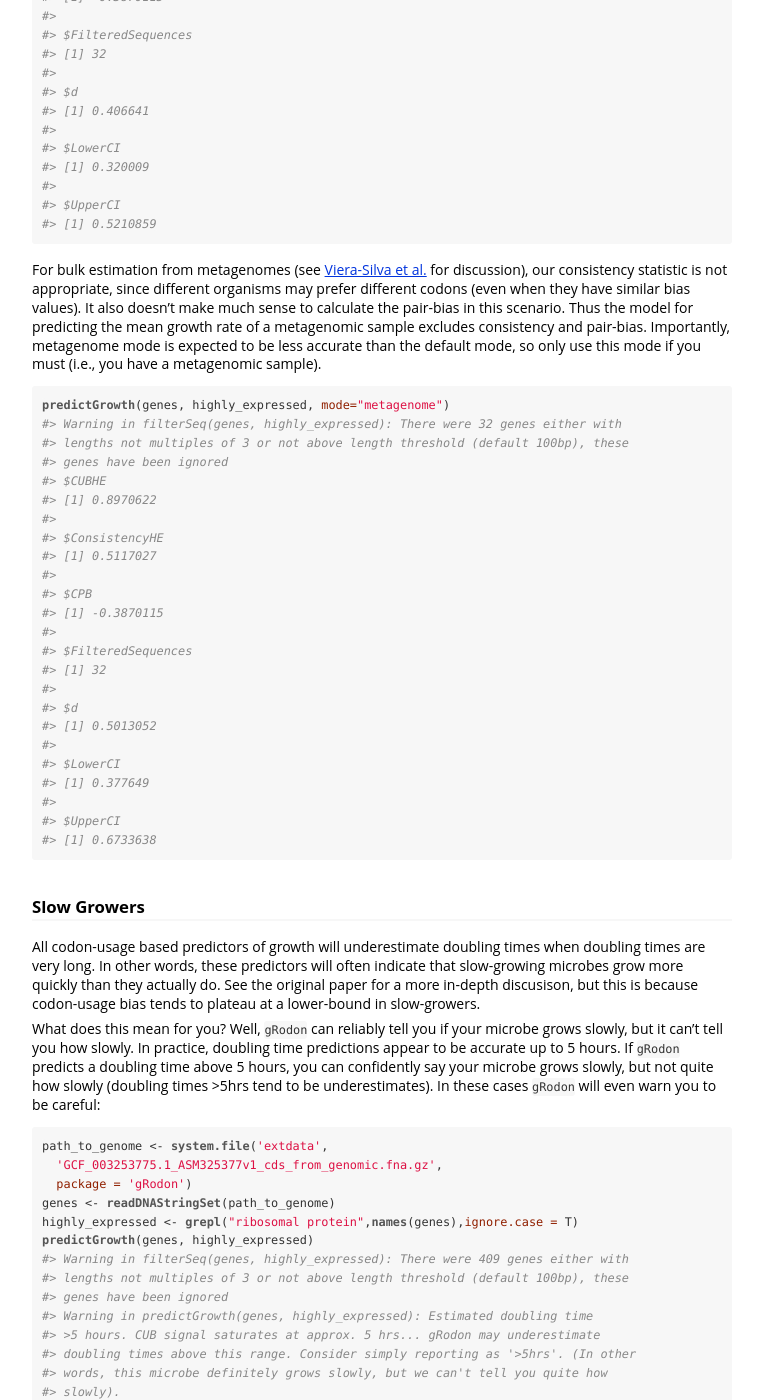
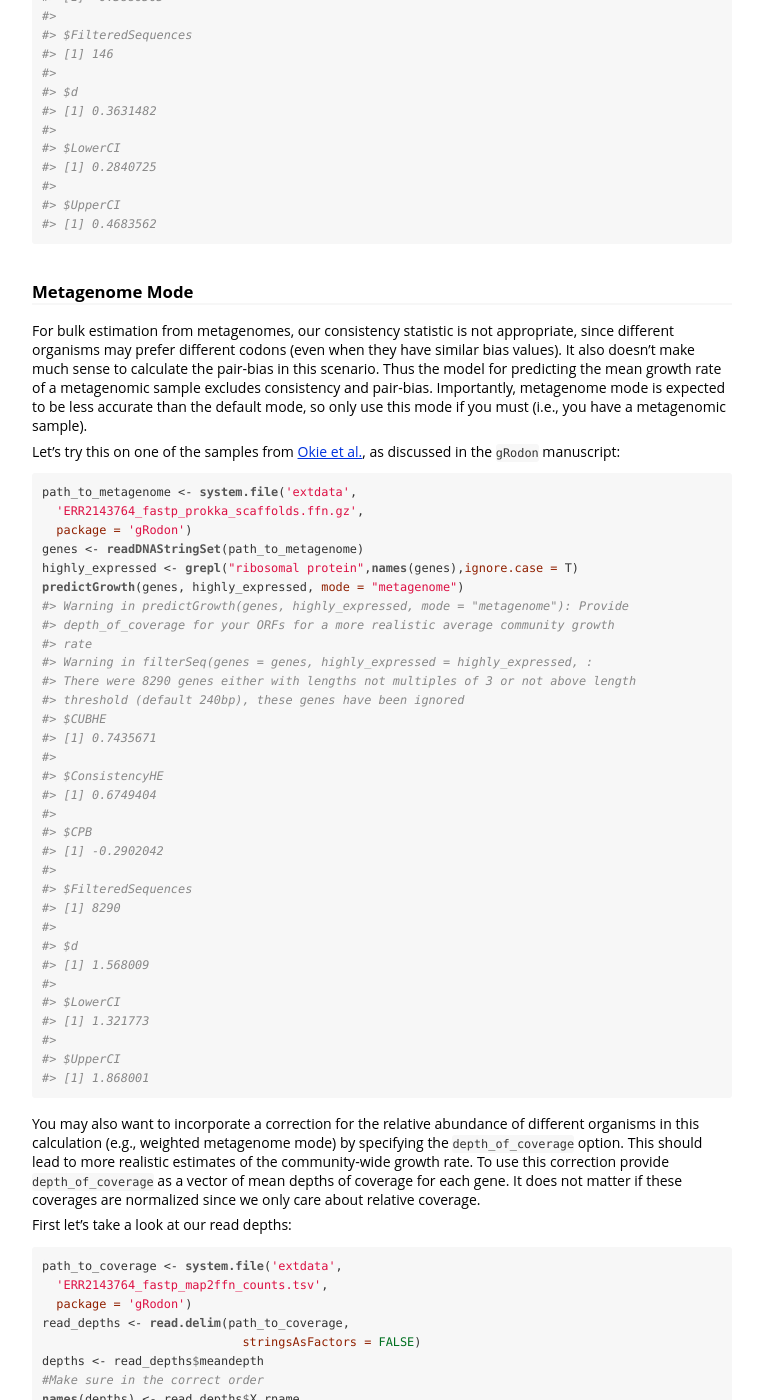
Before and after one commit to jlw-ecoevo/jlw-ecoevo.github.io, a Jekyll site: the page gRodon-vignette.html, which Jekyll copies as it is, in a window 1280 px wide and 1400 px high, scrolled down 2442 px. Shown: the whole window, without its empty margins (258-1018 px from the left). Built offline with Jekyll 4.4.1, drawn with Linux system fonts in a browser that asks for light colours; some of the changed text lies outside the part shown.

Commit message:
new vignette gRodon

```diff
--- a/gRodon-vignette.html
+++ b/gRodon-vignette.html
@@ -123,34 +123,34 @@
 <div class="sourceCode"><pre class="sourceCode r"><code class="sourceCode r">highly_expressed &lt;-<span class="st"> </span><span class="kw">grepl</span>(<span class="st">&quot;ribosomal protein&quot;</span>,<span class="kw">names</span>(genes),<span class="dt">ignore.case =</span> T)</code></pre></div>
 <p>And now we are ready to predict the growth rate of <em>S. pyogenes</em> M1.</p>
 <div class="sourceCode"><pre class="sourceCode r"><code class="sourceCode r"><span class="kw">predictGrowth</span>(genes, highly_expressed)
-<span class="co">#&gt; Warning in filterSeq(genes, highly_expressed): There were 32 genes either with</span>
-<span class="co">#&gt; lengths not multiples of 3 or not above length threshold (default 100bp), these</span>
-<span class="co">#&gt; genes have been ignored</span>
+<span class="co">#&gt; Warning in filterSeq(genes = genes, highly_expressed = highly_expressed, :</span>
+<span class="co">#&gt; There were 146 genes either with lengths not multiples of 3 or not above length</span>
+<span class="co">#&gt; threshold (default 240bp), these genes have been ignored</span>
 <span class="co">#&gt; $CUBHE</span>
-<span class="co">#&gt; [1] 0.8970622</span>
+<span class="co">#&gt; [1] 0.9148924</span>
 <span class="co">#&gt; </span>
 <span class="co">#&gt; $ConsistencyHE</span>
-<span class="co">#&gt; [1] 0.5117027</span>
+<span class="co">#&gt; [1] 0.5062119</span>
 <span class="co">#&gt; </span>
 <span class="co">#&gt; $CPB</span>
-<span class="co">#&gt; [1] -0.3870115</span>
+<span class="co">#&gt; [1] -0.3886505</span>
 <span class="co">#&gt; </span>
 <span class="co">#&gt; $FilteredSequences</span>
-<span class="co">#&gt; [1] 32</span>
+<span class="co">#&gt; [1] 146</span>
 <span class="co">#&gt; </span>
 <span class="co">#&gt; $d</span>
-<span class="co">#&gt; [1] 0.3382878</span>
+<span class="co">#&gt; [1] 0.2987448</span>
 <span class="co">#&gt; </span>
 <span class="co">#&gt; $LowerCI</span>
-<span class="co">#&gt; [1] 0.2690099</span>
+<span class="co">#&gt; [1] 0.2349466</span>
 <span class="co">#&gt; </span>
 <span class="co">#&gt; $UpperCI</span>
-<span class="co">#&gt; [1] 0.4286843</span></code></pre></div>
+<span class="co">#&gt; [1] 0.3830901</span></code></pre></div>
 <p>The warning at the top is letting you know that there were a number of genes in your fasta that either weren’t a length multiple of three, or were under the length threshold of 100bp where estimates of bias will be unreliable. Don’t worry about this unless the number of filtered genes is very high compared to the total number of genes in your file. We expect some genes to typically get filtered.</p>
 <p>The output contains several (hopefully) useful quantities:</p>
 <ul>
 <li><code>$CUBHE</code> is the codon usage bias of the highly expressed genes relative to the genomic background</li>
-<li><code>#ConsistencyHE</code> is the codon usage bias of the highly expressed genes relative to the all highly expressed genes</li>
+<li><code>$ConsistencyHE</code> is the codon usage bias of the highly expressed genes relative to the all highly expressed genes</li>
 <li><code>$CPB</code> is the genome-wide codon pair bias</li>
 <li><code>$FilteredSequences</code> is the number of sequences filtered due to length</li>
 <li><code>$d</code> is the estimated doubling time from <code>gRodon</code>. This is, presumably, what you came here for</li>
@@ -166,59 +166,115 @@
 </li>
 <li>Predicting the growth rate of a psychrophile or thermophile</li>
 </ul>
-<div id="partial-and-metagenome-modes" class="section level3">
-<h3>Partial and Metagenome Modes</h3>
+<div id="partial-mode" class="section level3">
+<h3>Partial Mode</h3>
 <p>What if you don’t have a nice, complete genome … can you still use <code>gRodon</code>? Yes, you can, though you may want to use either “partial” or “metagenome” mode.</p>
 <p>When your genome is incomplete, you may have insufficient data to accurately estimate the codon pair bias (since there are many possible codon pairs). In this case you can set <code>gRodon</code> to “partial” mode, which excludes pair-bias from the prediction. This is probably a good choice when working with incomplete SAGs and MAGs. The expected decrease in accuracy is quite small (see original <code>gRodon</code> paper).</p>
 <div class="sourceCode"><pre class="sourceCode r"><code class="sourceCode r"><span class="kw">predictGrowth</span>(genes, highly_expressed, <span class="dt">mode=</span><span class="st">&quot;partial&quot;</span>)
-<span class="co">#&gt; Warning in filterSeq(genes, highly_expressed): There were 32 genes either with</span>
-<span class="co">#&gt; lengths not multiples of 3 or not above length threshold (default 100bp), these</span>
-<span class="co">#&gt; genes have been ignored</span>
+<span class="co">#&gt; Warning in filterSeq(genes = genes, highly_expressed = highly_expressed, :</span>
+<span class="co">#&gt; There were 146 genes either with lengths not multiples of 3 or not above length</span>
+<span class="co">#&gt; threshold (default 240bp), these genes have been ignored</span>
 <span class="co">#&gt; $CUBHE</span>
-<span class="co">#&gt; [1] 0.8970622</span>
+<span class="co">#&gt; [1] 0.9148924</span>
 <span class="co">#&gt; </span>
 <span class="co">#&gt; $ConsistencyHE</span>
-<span class="co">#&gt; [1] 0.5117027</span>
+<span class="co">#&gt; [1] 0.5062119</span>
 <span class="co">#&gt; </span>
 <span class="co">#&gt; $CPB</span>
-<span class="co">#&gt; [1] -0.3870115</span>
+<span class="co">#&gt; [1] -0.3886505</span>
 <span class="co">#&gt; </span>
 <span class="co">#&gt; $FilteredSequences</span>
-<span class="co">#&gt; [1] 32</span>
+<span class="co">#&gt; [1] 146</span>
 <span class="co">#&gt; </span>
 <span class="co">#&gt; $d</span>
-<span class="co">#&gt; [1] 0.406641</span>
+<span class="co">#&gt; [1] 0.3631482</span>
 <span class="co">#&gt; </span>
 <span class="co">#&gt; $LowerCI</span>
-<span class="co">#&gt; [1] 0.320009</span>
+<span class="co">#&gt; [1] 0.2840725</span>
 <span class="co">#&gt; </span>
 <span class="co">#&gt; $UpperCI</span>
-<span class="co">#&gt; [1] 0.5210859</span></code></pre></div>
-<p>For bulk estimation from metagenomes (see <a href="https://doi.org/10.1371/journal.pgen.1000808">Viera-Silva et al.</a> for discussion), our consistency statistic is not appropriate, since different organisms may prefer different codons (even when they have similar bias values). It also doesn’t make much sense to calculate the pair-bias in this scenario. Thus the model for predicting the mean growth rate of a metagenomic sample excludes consistency and pair-bias. Importantly, metagenome mode is expected to be less accurate than the default mode, so only use this mode if you must (i.e., you have a metagenomic sample).</p>
-<div class="sourceCode"><pre class="sourceCode r"><code class="sourceCode r"><span class="kw">predictGrowth</span>(genes, highly_expressed, <span class="dt">mode=</span><span class="st">&quot;metagenome&quot;</span>)
-<span class="co">#&gt; Warning in filterSeq(genes, highly_expressed): There were 32 genes either with</span>
-<span class="co">#&gt; lengths not multiples of 3 or not above length threshold (default 100bp), these</span>
-<span class="co">#&gt; genes have been ignored</span>
+<span class="co">#&gt; [1] 0.4683562</span></code></pre></div>
+</div>
+<div id="metagenome-mode" class="section level3">
+<h3>Metagenome Mode</h3>
+<p>For bulk estimation from metagenomes, our consistency statistic is not appropriate, since different organisms may prefer different codons (even when they have similar bias values). It also doesn’t make much sense to calculate the pair-bias in this scenario. Thus the model for predicting the mean growth rate of a metagenomic sample excludes consistency and pair-bias. Importantly, metagenome mode is expected to be less accurate than the default mode, so only use this mode if you must (i.e., you have a metagenomic sample).</p>
+<p>Let’s try this on one of the samples from <a href="https://doi.org/10.7554/eLife.49816">Okie et al.</a>, as discussed in the <code>gRodon</code> manuscript:</p>
+<div class="sourceCode"><pre class="sourceCode r"><code class="sourceCode r">path_to_metagenome &lt;-<span class="st"> </span><span class="kw">system.file</span>(<span class="st">'extdata'</span>,
+  <span class="st">'ERR2143764_fastp_prokka_scaffolds.ffn.gz'</span>,
+  <span class="dt">package =</span> <span class="st">'gRodon'</span>)
+genes &lt;-<span class="st"> </span><span class="kw">readDNAStringSet</span>(path_to_metagenome)
+highly_expressed &lt;-<span class="st"> </span><span class="kw">grepl</span>(<span class="st">&quot;ribosomal protein&quot;</span>,<span class="kw">names</span>(genes),<span class="dt">ignore.case =</span> T)
+<span class="kw">predictGrowth</span>(genes, highly_expressed, <span class="dt">mode =</span> <span class="st">&quot;metagenome&quot;</span>)
+<span class="co">#&gt; Warning in predictGrowth(genes, highly_expressed, mode = &quot;metagenome&quot;): Provide</span>
+<span class="co">#&gt; depth_of_coverage for your ORFs for a more realistic average community growth</span>
+<span class="co">#&gt; rate</span>
+<span class="co">#&gt; Warning in filterSeq(genes = genes, highly_expressed = highly_expressed, :</span>
+<span class="co">#&gt; There were 8290 genes either with lengths not multiples of 3 or not above length</span>
+<span class="co">#&gt; threshold (default 240bp), these genes have been ignored</span>
 <span class="co">#&gt; $CUBHE</span>
-<span class="co">#&gt; [1] 0.8970622</span>
+<span class="co">#&gt; [1] 0.7435671</span>
 <span class="co">#&gt; </span>
 <span class="co">#&gt; $ConsistencyHE</span>
-<span class="co">#&gt; [1] 0.5117027</span>
+<span class="co">#&gt; [1] 0.6749404</span>
 <span class="co">#&gt; </span>
 <span class="co">#&gt; $CPB</span>
-<span class="co">#&gt; [1] -0.3870115</span>
+<span class="co">#&gt; [1] -0.2902042</span>
 <span class="co">#&gt; </span>
 <span class="co">#&gt; $FilteredSequences</span>
-<span class="co">#&gt; [1] 32</span>
+<span class="co">#&gt; [1] 8290</span>
 <span class="co">#&gt; </span>
 <span class="co">#&gt; $d</span>
-<span class="co">#&gt; [1] 0.5013052</span>
+<span class="co">#&gt; [1] 1.568009</span>
 <span class="co">#&gt; </span>
 <span class="co">#&gt; $LowerCI</span>
-<span class="co">#&gt; [1] 0.377649</span>
+<span class="co">#&gt; [1] 1.321773</span>
 <span class="co">#&gt; </span>
 <span class="co">#&gt; $UpperCI</span>
-<span class="co">#&gt; [1] 0.6733638</span></code></pre></div>
+<span class="co">#&gt; [1] 1.868001</span></code></pre></div>
+<p>You may also want to incorporate a correction for the relative abundance of different organisms in this calculation (e.g., weighted metagenome mode) by specifying the <code>depth_of_coverage</code> option. This should lead to more realistic estimates of the community-wide growth rate. To use this correction provide <code>depth_of_coverage</code> as a vector of mean depths of coverage for each gene. It does not matter if these coverages are normalized since we only care about relative coverage.</p>
+<p>First let’s take a look at our read depths:</p>
+<div class="sourceCode"><pre class="sourceCode r"><code class="sourceCode r">path_to_coverage &lt;-<span class="st"> </span><span class="kw">system.file</span>(<span class="st">'extdata'</span>,
+  <span class="st">'ERR2143764_fastp_map2ffn_counts.tsv'</span>,
+  <span class="dt">package =</span> <span class="st">'gRodon'</span>)
+read_depths &lt;-<span class="st"> </span><span class="kw">read.delim</span>(path_to_coverage,
+                            <span class="dt">stringsAsFactors =</span> <span class="ot">FALSE</span>)
+depths &lt;-<span class="st"> </span>read_depths<span class="op">$</span>meandepth
+<span class="co">#Make sure in the correct order</span>
+<span class="kw">names</span>(depths) &lt;-<span class="st"> </span>read_depths<span class="op">$</span>X.rname
+depth_of_coverage &lt;-<span class="st"> </span>depths[<span class="kw">gsub</span>(<span class="st">&quot; .*&quot;</span>, <span class="st">&quot;&quot;</span>, <span class="kw">names</span>(genes))]
+<span class="kw">head</span>(depth_of_coverage)
+<span class="co">#&gt; PNFGHFNJ_00001 PNFGHFNJ_00002 PNFGHFNJ_00003 PNFGHFNJ_00004 PNFGHFNJ_00005 </span>
+<span class="co">#&gt;        19.3492        35.1459        32.5432        28.4502        27.3811 </span>
+<span class="co">#&gt; PNFGHFNJ_00006 </span>
+<span class="co">#&gt;        29.4147</span></code></pre></div>
+<p>And now let’s run weighted metagenome mode:</p>
+<div class="sourceCode"><pre class="sourceCode r"><code class="sourceCode r"><span class="kw">predictGrowth</span>(genes,
+              highly_expressed,
+              <span class="dt">mode =</span> <span class="st">&quot;metagenome&quot;</span>,
+              <span class="dt">depth_of_coverage =</span> depth_of_coverage)
+<span class="co">#&gt; Warning in filterSeq(genes = genes, highly_expressed = highly_expressed, :</span>
+<span class="co">#&gt; There were 8290 genes either with lengths not multiples of 3 or not above length</span>
+<span class="co">#&gt; threshold (default 240bp), these genes have been ignored</span>
+<span class="co">#&gt; $CUBHE</span>
+<span class="co">#&gt; [1] 0.6999671</span>
+<span class="co">#&gt; </span>
+<span class="co">#&gt; $ConsistencyHE</span>
+<span class="co">#&gt; [1] NA</span>
+<span class="co">#&gt; </span>
+<span class="co">#&gt; $CPB</span>
+<span class="co">#&gt; [1] NA</span>
+<span class="co">#&gt; </span>
+<span class="co">#&gt; $FilteredSequences</span>
+<span class="co">#&gt; [1] 8290</span>
+<span class="co">#&gt; </span>
+<span class="co">#&gt; $d</span>
+<span class="co">#&gt; [1] 2.16715</span>
+<span class="co">#&gt; </span>
+<span class="co">#&gt; $LowerCI</span>
+<span class="co">#&gt; [1] 1.847755</span>
+<span class="co">#&gt; </span>
+<span class="co">#&gt; $UpperCI</span>
+<span class="co">#&gt; [1] 2.55112</span></code></pre></div>
 </div>
 <div id="slow-growers" class="section level3">
 <h3>Slow Growers</h3>
@@ -230,71 +286,71 @@
 genes &lt;-<span class="st"> </span><span class="kw">readDNAStringSet</span>(path_to_genome)
 highly_expressed &lt;-<span class="st"> </span><span class="kw">grepl</span>(<span class="st">&quot;ribosomal protein&quot;</span>,<span class="kw">names</span>(genes),<span class="dt">ignore.case =</span> T)
 <span class="kw">predictGrowth</span>(genes, highly_expressed)
-<span class="co">#&gt; Warning in filterSeq(genes, highly_expressed): There were 409 genes either with</span>
-<span class="co">#&gt; lengths not multiples of 3 or not above length threshold (default 100bp), these</span>
-<span class="co">#&gt; genes have been ignored</span>
+<span class="co">#&gt; Warning in filterSeq(genes = genes, highly_expressed = highly_expressed, :</span>
+<span class="co">#&gt; There were 780 genes either with lengths not multiples of 3 or not above length</span>
+<span class="co">#&gt; threshold (default 240bp), these genes have been ignored</span>
 <span class="co">#&gt; Warning in predictGrowth(genes, highly_expressed): Estimated doubling time</span>
 <span class="co">#&gt; &gt;5 hours. CUB signal saturates at approx. 5 hrs... gRodon may underestimate</span>
 <span class="co">#&gt; doubling times above this range. Consider simply reporting as '&gt;5hrs'. (In other</span>
 <span class="co">#&gt; words, this microbe definitely grows slowly, but we can't tell you quite how</span>
 <span class="co">#&gt; slowly).</span>
 <span class="co">#&gt; $CUBHE</span>
-<span class="co">#&gt; [1] 0.6052228</span>
+<span class="co">#&gt; [1] 0.5980514</span>
 <span class="co">#&gt; </span>
 <span class="co">#&gt; $ConsistencyHE</span>
-<span class="co">#&gt; [1] 0.5816346</span>
+<span class="co">#&gt; [1] 0.5630458</span>
 <span class="co">#&gt; </span>
 <span class="co">#&gt; $CPB</span>
-<span class="co">#&gt; [1] -0.3334126</span>
+<span class="co">#&gt; [1] -0.3347875</span>
 <span class="co">#&gt; </span>
 <span class="co">#&gt; $FilteredSequences</span>
-<span class="co">#&gt; [1] 409</span>
+<span class="co">#&gt; [1] 780</span>
 <span class="co">#&gt; </span>
 <span class="co">#&gt; $d</span>
-<span class="co">#&gt; [1] 27.10237</span>
+<span class="co">#&gt; [1] 19.21814</span>
 <span class="co">#&gt; </span>
 <span class="co">#&gt; $LowerCI</span>
-<span class="co">#&gt; [1] 17.30429</span>
+<span class="co">#&gt; [1] 13.00419</span>
 <span class="co">#&gt; </span>
 <span class="co">#&gt; $UpperCI</span>
-<span class="co">#&gt; [1] 43.75888</span></code></pre></div>
+<span class="co">#&gt; [1] 29.05757</span></code></pre></div>
 <p>The example above is for a <em>Mycobacterium leprae</em> genome. This organism has a doubling time around 240 hours. So we are off by an order of magnitude, but still well within the “slow grower” range.</p>
 </div>
 <div id="psychrophiles-and-thermophiles" class="section level3">
 <h3>Psychrophiles and Thermophiles</h3>
 <p><a href="https://doi.org/10.1371/journal.pgen.1000808">Viera-Silva et al.</a> showed that codon-usage based growth estimators are sensitive to growth temperature. Thermophiles and psychrophiles showed consistently higher/lower growth rates respectively. We included a temperature correstion factor in <code>gRodon</code> to account for this. We caution that this correction is based on only 31 extremophile species, and that <code>gRodon</code> has primarily been validated on mesophilic organisms.</p>
 <div class="sourceCode"><pre class="sourceCode r"><code class="sourceCode r"><span class="kw">predictGrowth</span>(genes, highly_expressed, <span class="dt">temperature =</span> <span class="dv">33</span>)
-<span class="co">#&gt; Warning in filterSeq(genes, highly_expressed): There were 409 genes either with</span>
-<span class="co">#&gt; lengths not multiples of 3 or not above length threshold (default 100bp), these</span>
-<span class="co">#&gt; genes have been ignored</span>
+<span class="co">#&gt; Warning in filterSeq(genes = genes, highly_expressed = highly_expressed, :</span>
+<span class="co">#&gt; There were 780 genes either with lengths not multiples of 3 or not above length</span>
+<span class="co">#&gt; threshold (default 240bp), these genes have been ignored</span>
 <span class="co">#&gt; Warning in predictGrowth(genes, highly_expressed, temperature = 33): Estimated</span>
 <span class="co">#&gt; doubling time &gt;5 hours. CUB signal saturates at approx. 5 hrs... gRodon may</span>
 <span class="co">#&gt; underestimate doubling times above this range. Consider simply reporting as</span>
 <span class="co">#&gt; '&gt;5hrs'. (In other words, this microbe definitely grows slowly, but we can't</span>
 <span class="co">#&gt; tell you quite how slowly).</span>
 <span class="co">#&gt; $CUBHE</span>
-<span class="co">#&gt; [1] 0.6052228</span>
+<span class="co">#&gt; [1] 0.5980514</span>
 <span class="co">#&gt; </span>
 <span class="co">#&gt; $ConsistencyHE</span>
-<span class="co">#&gt; [1] 0.5816346</span>
+<span class="co">#&gt; [1] 0.5630458</span>
 <span class="co">#&gt; </span>
 <span class="co">#&gt; $CPB</span>
-<span class="co">#&gt; [1] -0.3334126</span>
+<span class="co">#&gt; [1] -0.3347875</span>
 <span class="co">#&gt; </span>
 <span class="co">#&gt; $FilteredSequences</span>
-<span class="co">#&gt; [1] 409</span>
+<span class="co">#&gt; [1] 780</span>
 <span class="co">#&gt; </span>
 <span class="co">#&gt; $OGT</span>
 <span class="co">#&gt; [1] 33</span>
 <span class="co">#&gt; </span>
 <span class="co">#&gt; $d</span>
-<span class="co">#&gt; [1] 26.49119</span>
+<span class="co">#&gt; [1] 18.26009</span>
 <span class="co">#&gt; </span>
 <span class="co">#&gt; $LowerCI</span>
-<span class="co">#&gt; [1] 16.90438</span>
+<span class="co">#&gt; [1] 12.66798</span>
 <span class="co">#&gt; </span>
 <span class="co">#&gt; $UpperCI</span>
-<span class="co">#&gt; [1] 42.80006</span></code></pre></div>
+<span class="co">#&gt; [1] 26.85091</span></code></pre></div>
 </div>
 </div>
 
```
